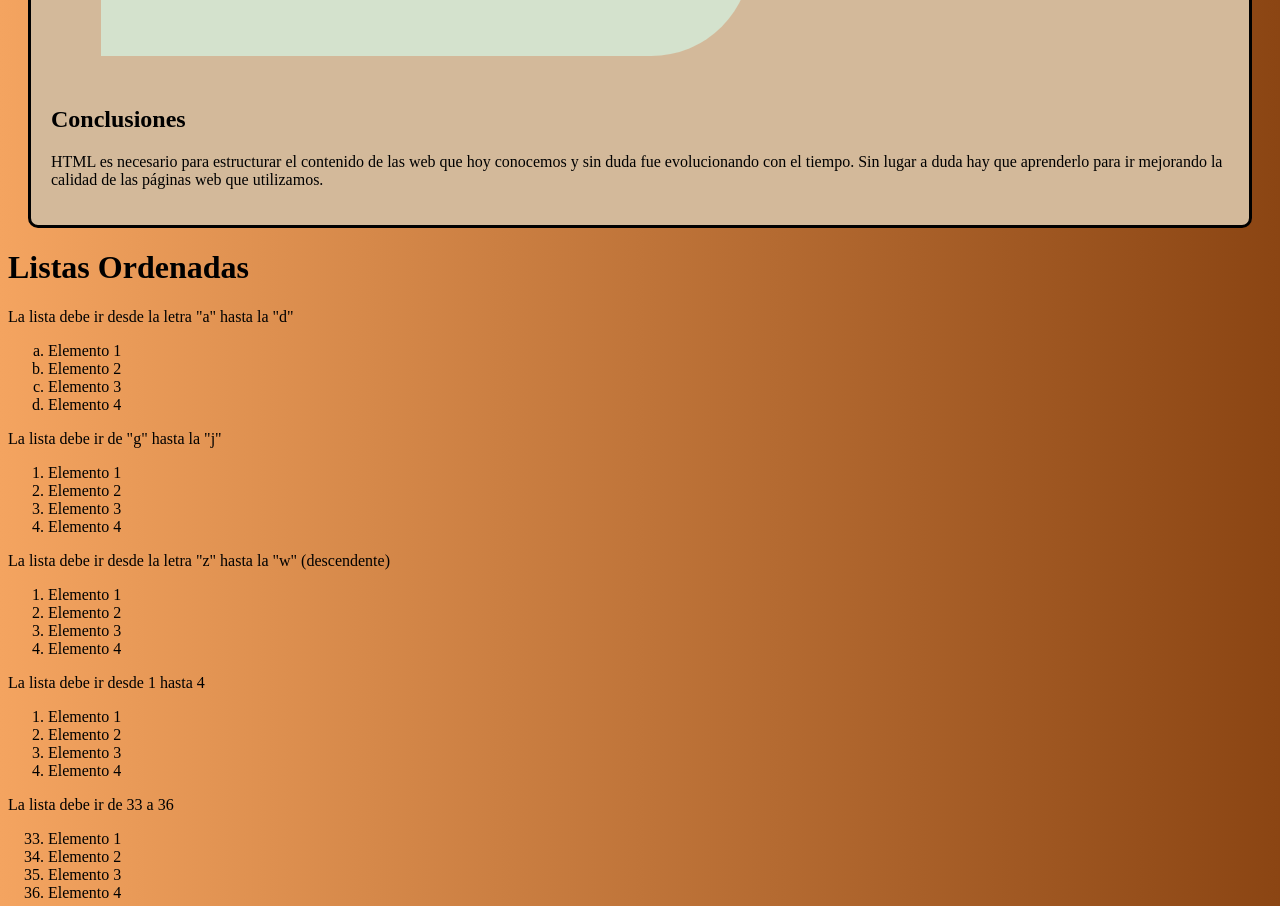
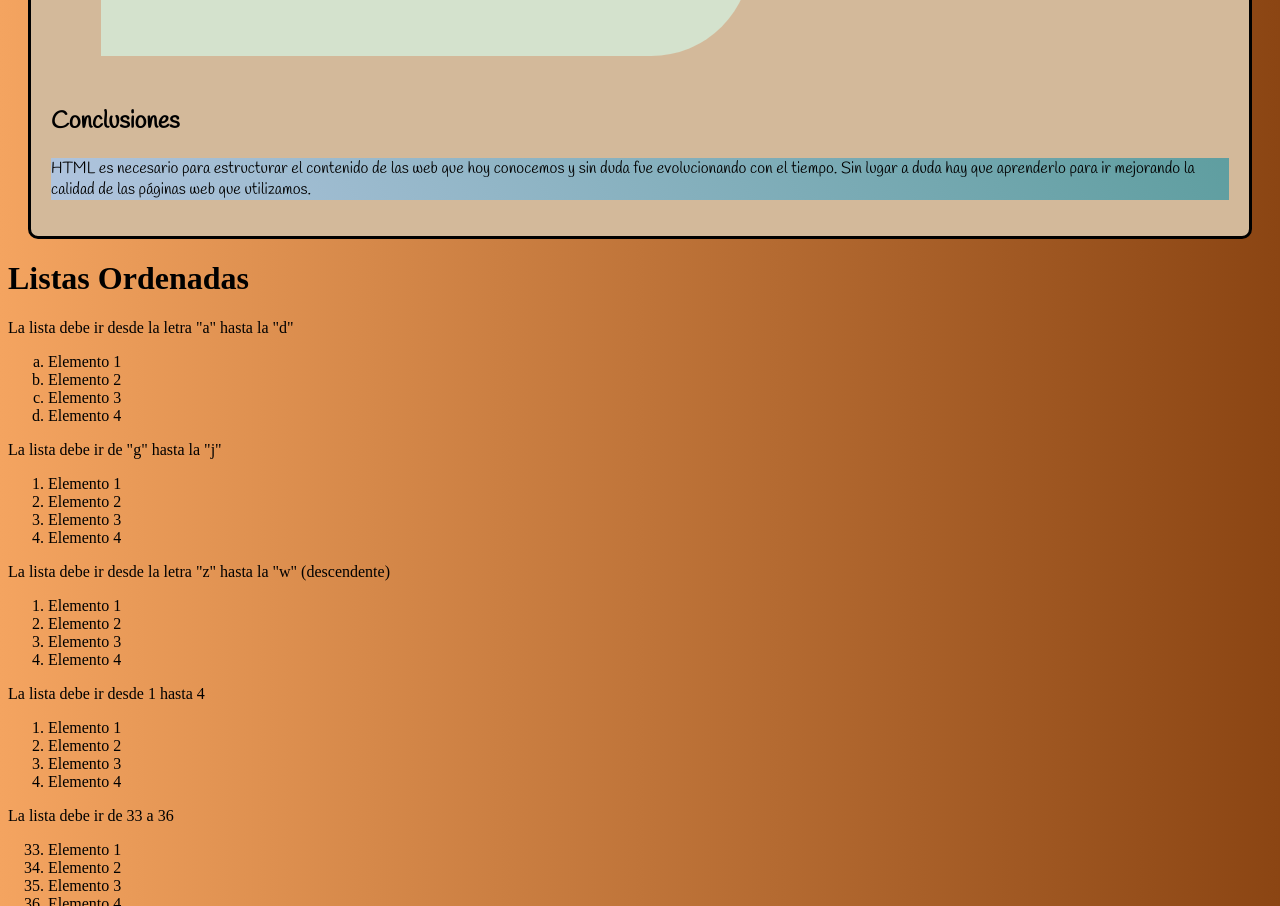
Before and after one commit to mariana-elizabeth-cruz/Practica1AP, a plain HTML site: page index.html in a window 1280 px wide. Shown: the part 1987-2893 px from the top of the page. Drawn offline with Linux system fonts and the light colour scheme; a web font is replaced by a local one.

Commit message:
estilo conclusion

```diff
--- a/index.html
+++ b/index.html
@@ -73,8 +73,8 @@
         </p>
       </div>
       <!-- fin subtitulos 2 -->
-      <h2>Conclusiones</h2>
-      <p>
+      <h2 class="conclusion">Conclusiones</h2>
+      <p class="conclusion">
         HTML es necesario para estructurar el contenido de las web que hoy conocemos y sin duda fue evolucionando con el tiempo. Sin lugar a duda hay que aprenderlo para ir mejorando la calidad de las páginas web que utilizamos.
       </p>
     </div>
--- a/style.css
+++ b/style.css
@@ -108,3 +108,10 @@ p.segundoSub2 {
     font-family: 'Bad Script', cursive;
     text-align: left;
 }
+h2.conclusion {
+    font-family: 'Handlee', cursive;
+}
+p.conclusion {
+    font-family: 'Handlee', cursive;
+    background: linear-gradient(240deg, cadetBlue, lightSteelBlue);
+}
```
